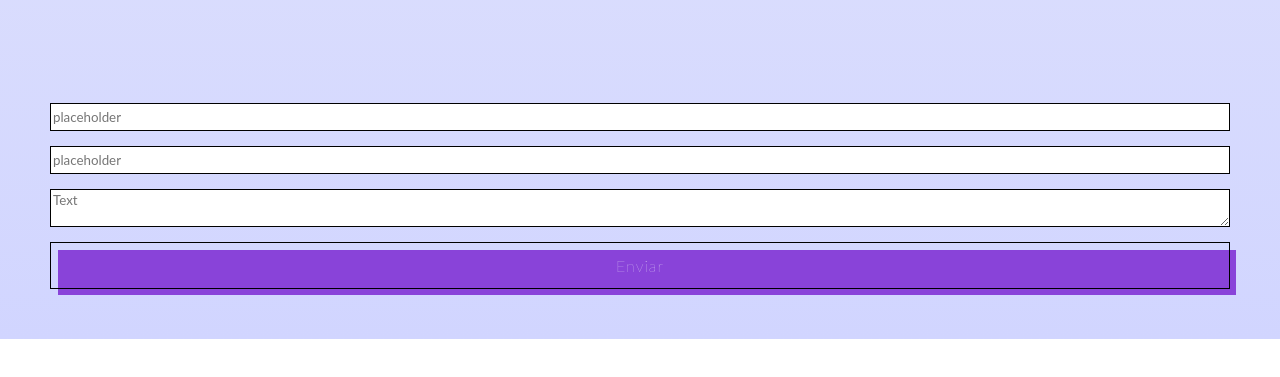
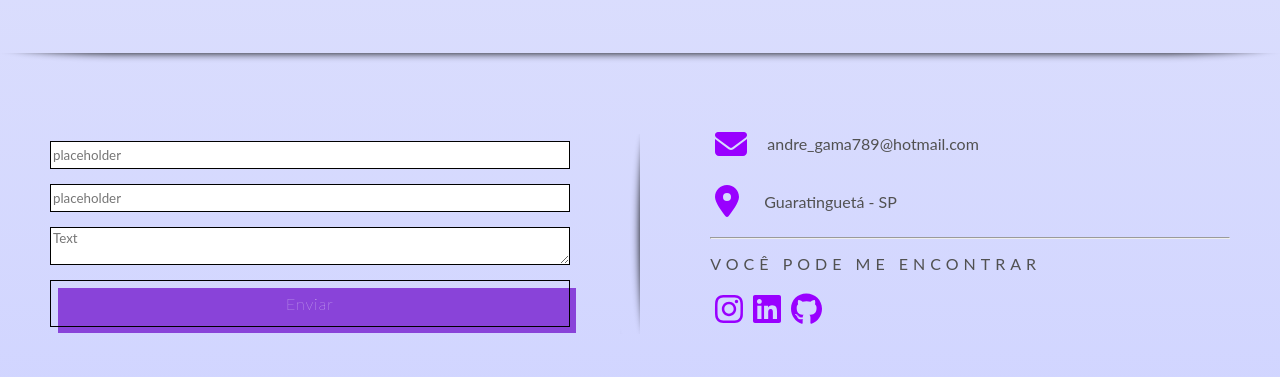
Before and after one commit to AndreTGama/portfolio, a React (Create React App) app: page / in a window 1280 px wide. Shown: the part 1294-1671 px from the top of the page. Before the commit the page ends 1633 px from the top, so only its background shows below. Built offline with nearby package versions, Linux system fonts and the light colour scheme.

Commit message:
create divisor

```diff
--- a/src/components/Contact/Index.tsx
+++ b/src/components/Contact/Index.tsx
@@ -1,9 +1,21 @@
 import * as Global from '../../styles/global';
 import Form from '../Forms/Contact/Index';
+import MoreInformation from './MoreInformation/Index';
+import Vertical from '../Divisor/Vertical/Index';
+import Horizon from '../Divisor/Horizon/Index';
 
 export default function Header(): JSX.Element {
 
     return (
-        <Form />
+        <>
+                    <Horizon />
+
+                <Global.RowResponsive mediaMaxWidth={740} flexDirection={'column'}>
+            <Form />
+            <Vertical />
+            <MoreInformation />
+        </Global.RowResponsive>
+        </>
+
     );
 }
--- /dev/null
+++ b/src/components/Contact/MoreInformation/Index.style.tsx
@@ -0,0 +1,54 @@
+import styled from 'styled-components';
+import { Colors } from '../../../styles/Colors.style';
+
+export const Column = styled.div`
+    display: flex;
+    flex-direction: column;
+    width: 100%;
+    padding: 50px;
+
+    @media (max-width: 740px) {
+        hr {
+            width: 50%;
+            margin: auto;
+        }
+    }
+`;
+
+export const Row = styled.div`
+    display: flex;
+    flex-direction: row;
+    align-items: center;
+    margin-bottom: 15px;
+    @media (max-width: 740px) {
+        display: flex;
+        flex-direction: row;
+        text-align: center;
+        justify-content: center;
+    }
+`;
+
+export const Span = styled.span`
+    margin-left: 20px;
+    color: rgb(81, 81, 81);
+`
+
+export const SpanTittle = styled.span`
+    margin-top: 15px;
+    margin-bottom: 15px;
+    font-weight: 400;
+    font-family: "Lato";
+    color: rgb(81, 81, 81);
+    font-size: 16px;
+    text-transform: uppercase;
+    letter-spacing: 5px;
+`
+
+export const Icons = styled.div`
+    color: ${Colors.squaryDark};
+    margin: 5px;
+    :hover{
+        color: ${Colors.squary};
+        text-shadow: white 0px 0px 20px;
+    }
+`
--- /dev/null
+++ b/src/components/Contact/MoreInformation/Index.tsx
@@ -0,0 +1,58 @@
+import { SocialMedia } from '../../Icons/SocialMedia/SocialMedia';
+import { SocialLinks } from '../../../assets/data/Profile/SocialMedia';
+import { faInstagram, faLinkedin, faGithub } from '@fortawesome/free-brands-svg-icons'
+import { faEnvelope, faLocationDot } from '@fortawesome/free-solid-svg-icons'
+import { FontAwesomeIcon } from '@fortawesome/react-fontawesome';
+import * as Style from './Index.style';
+
+export default function MoreInformation(): JSX.Element {
+
+    return (
+        <Style.Column>
+                <Style.Row>
+                    <Style.Icons>
+                        <a href="mailto:andre_gama789@hotmail.com?subject=Assunto do email&body=Conteúdo">
+                                <FontAwesomeIcon
+                                    icon={faEnvelope}
+                                    size='2xl'
+                                />
+                            <Style.Span>
+                                andre_gama789@hotmail.com
+                            </Style.Span>
+                        </a>
+                    </Style.Icons>
+                </Style.Row>
+            <Style.Row>
+                <Style.Icons>
+                    <FontAwesomeIcon
+                        icon={faLocationDot}
+                        size='2xl'
+                    />
+                </Style.Icons>
+                <Style.Span>Guaratinguetá - SP</Style.Span>
+            </Style.Row>
+            <hr />
+            <Style.SpanTittle>
+                Você pode me encontrar
+            </Style.SpanTittle>
+            <Style.Row>
+                <SocialMedia
+                    url={SocialLinks.instagram}
+                    label={'Instaram do André Gama'}
+                    iconName={faInstagram}
+                />
+                <SocialMedia
+                    url={SocialLinks.linkedin}
+                    label={'Linkedin do André Gama'}
+                    iconName={faLinkedin}
+                />
+                <SocialMedia
+                    url={SocialLinks.github}
+                    label={'Github do André Gama'}
+                    iconName={faGithub}
+                />
+            </Style.Row>
+
+        </Style.Column>
+    );
+}
--- /dev/null
+++ b/src/components/Divisor/Horizon/Index.style.tsx
@@ -0,0 +1,48 @@
+import styled from 'styled-components'
+
+export const Divisor = styled.div`
+    width:100%;
+    position:relative;
+
+    .mask {
+      overflow:hidden;
+      height:20px;
+
+      &:after {
+        content:'';
+        display:block; margin:-25px auto 0;
+        width:100%;
+        height:25px;
+        border-radius:125px / 12px;
+        box-shadow:0 0 8px black;
+      }
+    }
+
+    span {
+      size:50px;
+      width:50px;
+      height:50px;
+      position:absolute;
+      bottom: -5px;
+      margin-bottom: -50px/2;
+      left:50%;
+      margin-left:-50px/2;
+      border-radius:100%;
+      box-shadow:0 2px 4px #999;
+      background:white;
+    }
+    span i {
+      offset:4px;
+      position:absolute;
+      top: 4px;
+      bottom: 4px;
+      left: 4px;
+      right: 4px;
+      border-radius:100%;
+      border:1px dashed #aaa;
+      text-align:center;
+      line-height:40px;
+      font-style:normal;
+      color:#999;
+    }
+`
--- /dev/null
+++ b/src/components/Divisor/Horizon/Index.tsx
@@ -0,0 +1,10 @@
+import * as Style from './Index.style';
+
+export default function Horizon(): JSX.Element {
+
+    return (
+        <Style.Divisor className="or-spacer">
+            <div className="mask"></div>
+        </Style.Divisor>
+    );
+}
--- /dev/null
+++ b/src/components/Divisor/Horizon/WithCircle/Index.tsx
@@ -0,0 +1,11 @@
+import * as Style from './Index.style';
+
+export default function HorizonCircle(): JSX.Element {
+
+    return (
+        <Style.Divisor className="or-spacer">
+            <div className="mask"></div>
+            <span><i>or</i></span>
+        </Style.Divisor>
+    );
+}
--- /dev/null
+++ b/src/components/Divisor/Vertical/Index.style.tsx
@@ -0,0 +1,43 @@
+import styled from 'styled-components'
+
+export const Divisor = styled.div`
+    display:inline-block;
+    width:100px;
+    position:relative;
+
+    .right {
+        content:'';
+        display:block;
+        margin-left:20px;
+        width:20px;
+        height:100%;
+        border-radius:12px / 125px;
+        box-shadow:0 0 8px black;
+    }
+`
+
+export const Mask = styled.div`
+    overflow:hidden;
+    width:20px;
+    height:200px;
+
+    :after {
+        content:'';
+        display:block;
+        margin-left:-20px;
+        width:20px;
+        height:100%;
+        border-radius:12px / 125px;
+        box-shadow:0 0 8px black;
+    }
+
+    :before {
+        content:'';
+        display:block;
+        margin-left:20px;
+        width:20px;
+        height:100%;
+        border-radius:12px / 125px;
+        box-shadow:0 0 8px black;
+    }
+`
--- /dev/null
+++ b/src/components/Divisor/Vertical/Index.tsx
@@ -0,0 +1,10 @@
+import * as Style from './Index.style';
+
+export default function Vertical(): JSX.Element {
+
+    return (
+        <Style.Divisor className="right">
+            <Style.Mask />
+        </Style.Divisor>
+    );
+}
--- a/src/components/Forms/Contact/Index.style.tsx
+++ b/src/components/Forms/Contact/Index.style.tsx
@@ -2,6 +2,7 @@ import styled from 'styled-components';
 
 export const Container = styled.div`
     padding: 50px;
+    width: 100%;
 `;
 
 export const Form = styled.form`
```
Also changed, not shown: src/components/Divisor/Horizon/WithCircle/Index.style.tsx (added, +48 -0 lines).
